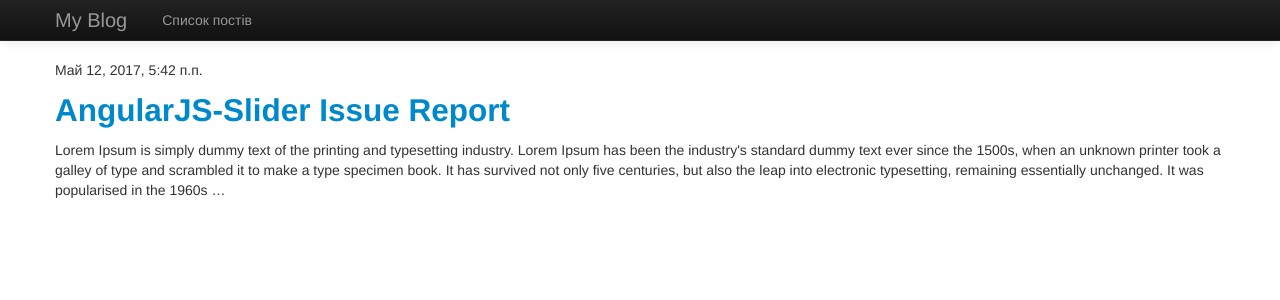
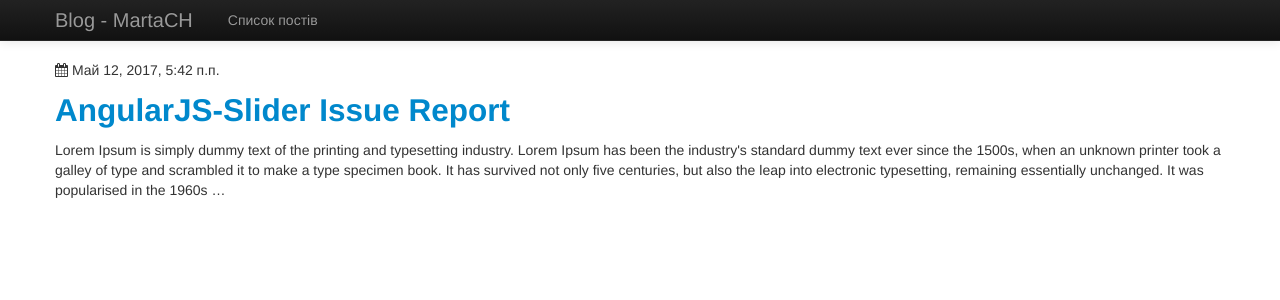
Before and after one commit to martachupil/blog-python, a Django app: page /blog/ in a window 1280 px wide. Shown: the top 300 px of the page. Run offline with Django 3.2, Linux system fonts and the light colour scheme; data comes from the database, SQL or seed files in the repository; some libraries are stand-ins or nearby versions.

Commit message:
icons added

```diff
--- a/blog/templates/blog/base.html
+++ b/blog/templates/blog/base.html
@@ -3,7 +3,7 @@
 <html lang="ru">
     <head>
         <meta charset="utf-8" />
-        <title>MyBlog</title>
+        <title>Blog - MartaCH</title>
         <link href="{% static 'bootstrap/css/bootstrap.css' %}"  rel="stylesheet">
         <style>
             body {
@@ -11,6 +11,8 @@
             }
         </style>
         <link href="{% static 'bootstrap/css/bootstrap-responsive.css' %}" rel="stylesheet">
+
+        <link href="https://cdnjs.cloudflare.com/ajax/libs/font-awesome/4.7.0/css/font-awesome.min.css" rel="stylesheet">
         <!--[if lt IE 9]>
         <script src="http://html5shim.googlecode.com/svn/trunk/html5.js"></script>
         <![endif]-->
@@ -29,7 +31,7 @@
 <div class="navbar navbar-inverse navbar-fixed-top">
     <div class="navbar-inner">
         <div class="container">
-            <div class="brand">My Blog</div>
+            <div class="brand">Blog - MartaCH</div>
             <ul class="nav">
                 <li><a href="{% url 'list' %}" class="">Список постів</a></li>
             </ul>
--- a/blog/templates/blog/post_list.html
+++ b/blog/templates/blog/post_list.html
@@ -1,7 +1,9 @@
 {% extends 'blog/base.html' %}
 {% block content %}
     {% for post in object_list %}
-        <p>{{ post.datetime }}</p>
+        <p>
+            <i class="fa fa-calendar" aria-hidden="true"></i>
+            {{ post.datetime }}</p>
         <h2><a href="{{ post.get_absolute_url }}">{{ post.title }}</a></h2>
         <p>{{ post.content  |truncatechars:'400' }}</p>
     {% empty %}
```
Also changed, not shown: static/bootstrap/img/glyphicons-halflings-white.png (deleted), static/bootstrap/img/glyphicons-halflings.png (deleted).
